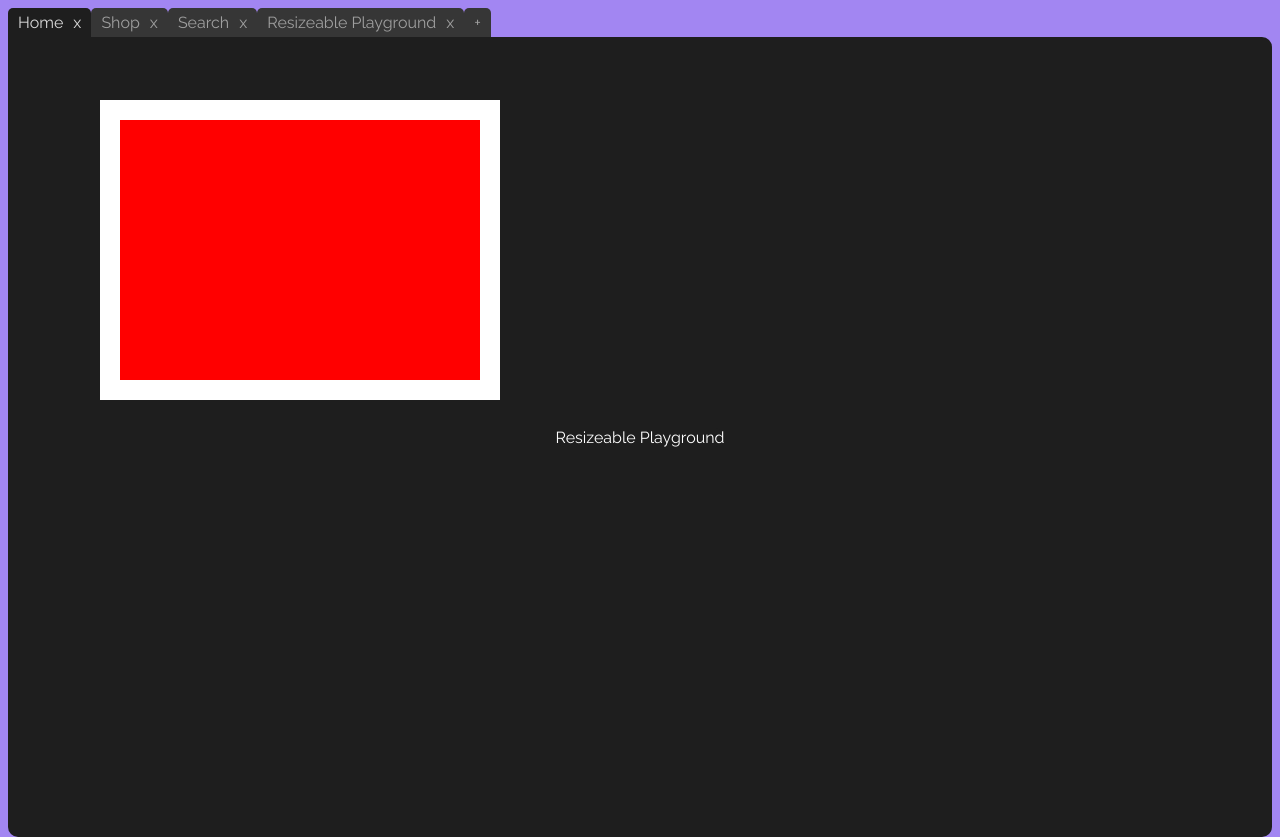
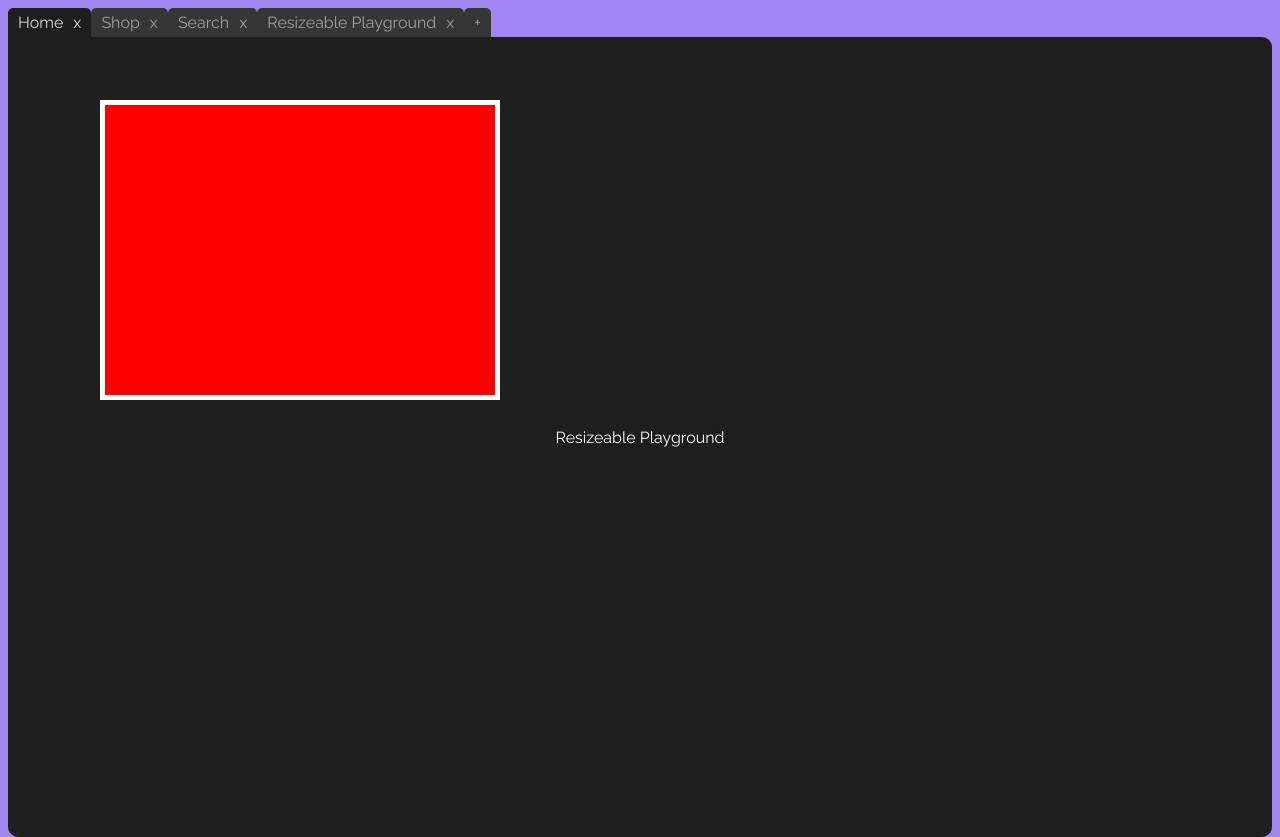
Before and after one commit to colossatr0n/senior-dev-test, an Angular app: page /resizeable/1 in a window 1280 px wide. Built offline with nearby package versions, Linux system fonts and the light colour scheme.

Commit message:
Add resize cursors when hovering over borders.

```diff
--- a/src/app/components/resizeable/resizeable.component.scss
+++ b/src/app/components/resizeable/resizeable.component.scss
@@ -1,4 +1,5 @@
-$edge-thickness: 20px;
+$edge-thickness: 5px;
+
 
 .vertical-edge {
     position: absolute;
@@ -16,17 +17,21 @@ $edge-thickness: 20px;
 
 #left {
     left: 0px;
+    cursor: w-resize;
 }
 
 #right {
     right: 0px;
+    cursor: e-resize;
 }
 
 
 #top {
     top: 0px;
+    cursor: n-resize;
 }
 
 #bottom {
     bottom: 0px;
+    cursor: s-resize;
 }
```
